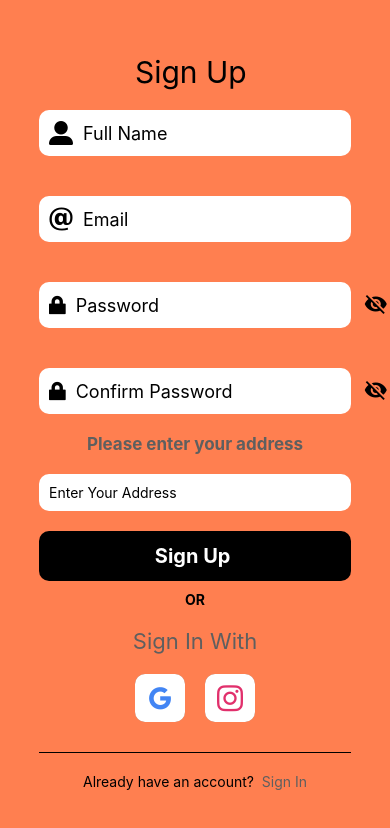
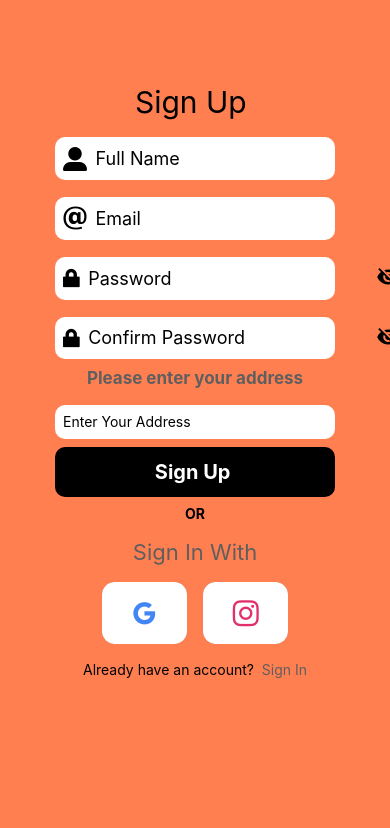
Before and after one commit to KirtiGautam620/DineSmart, a React Native app: screen /signup in a window 390 px wide. Shown: the top 828 px of the page. Built offline with nearby package versions, Linux system fonts and the light colour scheme; what @react-native-vector-icons/material-design-icons would draw is missing.

Commit message:
fixed ui

```diff
--- a/package.json
+++ b/package.json
@@ -18,12 +18,14 @@
     "expo": "~54.0.10",
     "expo-status-bar": "~3.0.8",
     "react": "19.1.0",
+    "react-dom": "19.1.0",
     "react-native": "0.81.4",
     "react-native-paper": "^5.14.5",
     "react-native-reanimated": "^4.1.2",
     "react-native-safe-area-context": "~5.6.0",
     "react-native-screens": "~4.16.0",
     "react-native-swiper": "^1.6.0",
-    "react-native-video": "^6.16.1"
+    "react-native-video": "^6.16.1",
+    "react-native-web": "^0.21.0"
   }
 }
--- a/src/screens/HomeScreen.js
+++ b/src/screens/HomeScreen.js
@@ -7,7 +7,7 @@ import Feather from '@expo/vector-icons/Feather';
 import {colors} from '../global/style'
 import {foods,categories} from '../data/dummy'
 import Entypo from '@expo/vector-icons/Entypo';
-
+import {wd,hd} from "../utils/responsive"
 const HomeScreen = ({navigation}) => {
   const [foodData, setFoodData] =useState([])
   const [categoryData, setCategoryData] = useState("Today's Special");
@@ -27,6 +27,7 @@ const HomeScreen = ({navigation}) => {
 
   return (
     <View style={styles.container}>
+
         <StatusBar/>
         <HomeHeadNav  navigation={navigation} />
         <View style={styles.searchbox}>
@@ -74,7 +75,7 @@ const HomeScreen = ({navigation}) => {
 <ScrollView style={{ width: '90%' }}>
   {foodData.map(food => (
     <View key={food.id} style={styles.foodItem}>
-     <Image source={{ uri: food.imageUrl }} style={{ width: '100%', height: 150, borderRadius: 10, marginTop: 5 }} />
+     <Image source={{ uri: food.imageUrl }} style={{ width: '100%', height:hd(25), borderRadius: 10, marginBottom:hd(1) }} />
       <Text style={{ fontWeight: 'bold', fontSize: 20}}>{food.name}</Text>
       <Text>${food.price}</Text>
       <Text>{food.type} | {food.mealType}</Text>
@@ -99,36 +100,36 @@ const styles = StyleSheet.create({
     backgroundColor:colors.col1,
     borderRadius:30,
     alignItems:'center',
-    padding:10,
-    margin:20,
+    padding:hd(1),
+    margin:hd(2),
     shadowOffset:{width:0,height:2},
     shadowOpacity:0.5,
     shadowRadius:4 ,
   },
   input:{
     width:'90%',
-    fontSize:20,
+    fontSize:wd(5),
     marginLeft:11,
   },
   searchicon:{
     color:colors.col2,
   },
   foodItem:{
-    padding:15,
-    marginVertical:5,
+    padding:hd(2),
+    marginVertical:hd(1),
     backgroundColor:'#ffa07a',
     borderRadius:10,
     marginLeft:30,
   },
   categoryButton: {
-    marginLeft:10,
-    padding: 10,
-    marginHorizontal: 5,
+    marginLeft:hd(1),
+    padding: hd(1.7),
+    marginHorizontal: wd(1),
     borderRadius: 20,
     backgroundColor: colors.col1,
   },
   selectedCategory: {
-    marginLeft:10,
+    marginLeft:hd(1),
     backgroundColor: '#a0522d',
   },
   searchres:{
--- a/src/screens/LoginSignUpScreens/SignupScreen.js
+++ b/src/screens/LoginSignUpScreens/SignupScreen.js
@@ -8,6 +8,7 @@ import AntDesign from '@expo/vector-icons/AntDesign';
 import Entypo from '@expo/vector-icons/Entypo';
 import { Linking ,Alert} from 'react-native';
 import AsyncStorage from '@react-native-async-storage/async-storage';
+import {hd,wd} from "../../utils/responsive"
 const  SignupScreen= ({navigation}) => {
     const [emailfocus,setEmailfocus]=useState(false)
     const [passwordfocus,setPasswordfocus]=useState(false)
@@ -38,6 +39,7 @@ const  SignupScreen= ({navigation}) => {
   return (
 
     <View style={styles.container}>
+    <ScrollView contentContainerStyle={styles.scroll} showsHorizontalScrollIndicator={false}>
       <Text style={styles.head1}>Sign Up </Text>
 
       <View style={styles.inputout}>
@@ -140,10 +142,11 @@ const  SignupScreen= ({navigation}) => {
              </View>
         </TouchableOpacity>
       </View>
-      <View style={hr80}></View>
+      <View style={{hr80,marginTop:hd(1)}}></View>
       <Text>Already have an account?
         <Text style={styles.signup} onPress={()=>navigation.navigate('login')}>  Sign In</Text>
       </Text>
+      </ScrollView>
     </View>
 
   )
@@ -153,41 +156,46 @@ const styles=StyleSheet.create({
     container:{
         flex:1,
         backgroundColor:background.bg,
-        alignItems:'center',
-        justifyContent:'center',
-        width:'100%',
+        width:wd(100),
+    },
+    scroll:{
+      alignItems:'center',
+      paddingVertical:hd(5),
+      paddingHorizontal:wd(5),
     },
     head1:{
+      marginTop:hd(5),
+      margin:hd(1),
         fontSize:titles.title1,
         color:colors.col2,
     },
     inputout:{
         flexDirection:'row',
         width:'80%',
-        marginVertical:20,
+        marginVertical:hd(1),
         backgroundColor:colors.col1,
         borderRadius:10,
-        paddingHorizontal:10,
-        paddingVertical:10,
+        paddingHorizontal:hd(1),
+        paddingVertical:hd(1),
     },
     input:{
         fontSize:18,
-        marginLeft:10,
+        marginLeft:hd(1),
         flex:1,
     },
     forgot:{
         color:colors.text1,
-        marginTop:20,
-        marginBottom:10
+        marginTop:hd(2),
+        marginBottom:hd(1)
     },
     or:{
         color:colors.col2,
         fontWeight:'bold',
-        marginVertical:10,
+        marginVertical:hd(1),
     },
     txt:{
         color:colors.text1,
-        marginVertical:10,
+        marginVertical:hd(1),
         fontSize:22,
     },
     gi:{
@@ -195,22 +203,24 @@ const styles=StyleSheet.create({
     },
     gicon:{
         backgroundColor:'#FFFFFF',
-        width:50,
-        margin:10,
-        borderRadius:10,
-        padding:10,
+        width:hd(10),
+        margin:hd(1),
+        borderRadius:hd(1.5),
+        padding:hd(2),
         alignItems:'center',
         shadowOpacity:0.4,
         shadowRadius:0.5,
     },
     signup:{
         color:colors.text1,
+        marginTop:hd(4)
     },
     address:{
       fontSize:17,
       color:colors.text1,
       textAlign:'center',
-      fontWeight:'bold'
+      fontWeight:'bold',
+      marginBottom:hd(1),
     },
 
 
--- a/src/screens/LoginSignUpScreens/WelcomeScreen.js
+++ b/src/screens/LoginSignUpScreens/WelcomeScreen.js
@@ -2,12 +2,15 @@ import React from 'react'
 import {View, Text,StyleSheet,Image, TouchableOpacity} from 'react-native'
 import logo from '../../../assets/logo.png'
 import {colors,hr80,background} from '../../global/style'
+import {wd,hd} from "../../utils/responsive"
 const WelcomeScreen = ({navigation }) => {
   return (
     <View style={styles.container}>
         <Text style={styles.title}>Welcome To DineSmart</Text>
         <View >
-            <Image source={logo}/>
+            <Image source={logo} style={{width:wd(70),height:hd(40), resizeMode:'contain',marginVertical:hd(1),
+            marginTop:hd(3)
+            }}/>
         </View>
 
         <View style={hr80} />
@@ -31,14 +34,14 @@ const styles = StyleSheet.create({
         justifyContent:'center',
         alignItems:'center',
         backgroundColor:background.bg,
-        width:"100%"
+        paddingHorizontal:wd(4),
     },
     title:{
-        fontSize:50,
+        fontSize:wd(15),
         color:colors.col2,
         textAlign:'center',
         fontWeight:'bold',
-        marginVertical:10,
+        zIndex:10
     },
     // logo:{
     //     backgroundColor:'#fff',
--- a/src/screens/UserProfile.js
+++ b/src/screens/UserProfile.js
@@ -5,6 +5,7 @@ import { SafeAreaView } from 'react-native-safe-area-context'
 import { Avatar } from 'react-native-paper'
 import Ionicons from 'react-native-vector-icons/Ionicons'
 import AsyncStorage from '@react-native-async-storage/async-storage'
+import {wd,hd} from "../utils/responsive"
 const UserProfile = ({navigation}) => {
     const [user,setUser]=useState(null)
 
@@ -55,7 +56,8 @@ const UserProfile = ({navigation}) => {
         ):(
             <>
             <Avatar.Image size={200} style={{backgroundColor:"#ffa07a"}}/>
-            <Text style={styles.name}>No Profile Found. Please Log In</Text>
+            <Text style={styles.name}>No Profile Found.</Text>
+            <Text> Please Log In</Text>
             <TouchableOpacity title="Logout" style={styles.lbtn}>
                 <Text style={styles.btntxt} onPress={()=>navigation.navigate('login')}>Log In</Text>
             </TouchableOpacity>
@@ -77,11 +79,11 @@ const styles=StyleSheet.create({
     },
     head:{
         alignItems:'center',
-        marginBottom:300
+        marginBottom:wd(3)
     },
     name:{
         // backgroundColor:'red',
-        fontSize:25,
+        fontSize:wd(8),
         fontWeight:'bold',
         color:colors.text3,
         marginTop:35,
--- /dev/null
+++ b/src/utils/responsive.js
@@ -0,0 +1,4 @@
+import { Dimensions } from "react-native";
+const { width, height } = Dimensions.get("window");
+export const wd=(percent)=> (width*percent)/100;
+export const hd=(percent)=>(height*percent)/100;
```
Also changed, not shown: 1 other file (tests, documents, lock files or other folders).
